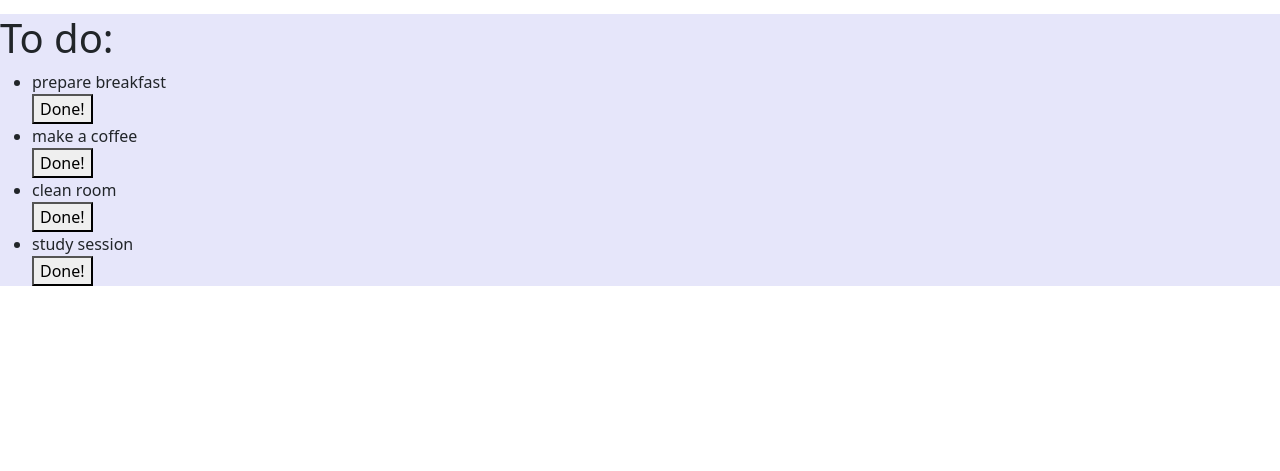
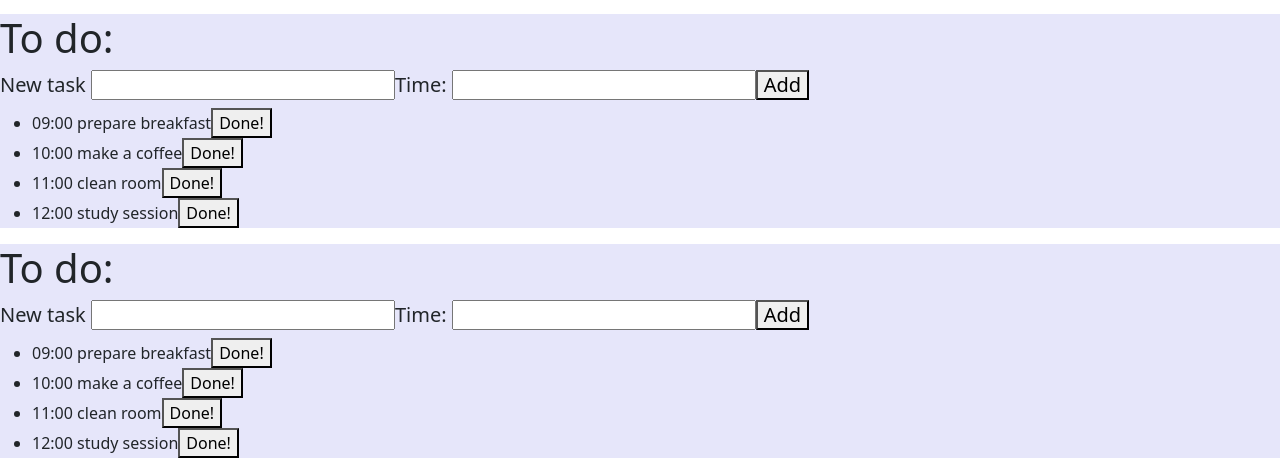
Before and after one commit to MirjanaPanic/learning-app, a React (Create React App) app: page / in a window 1280 px wide. Shown: the part 3514-3985 px from the top of the page. Before the commit the page ends 3816 px from the top, so only its background shows below. Built offline with nearby package versions, Linux system fonts and the light colour scheme.

Commit message:
ToDo - map() i for sa break

```diff
--- a/src/components/ArraysState.jsx
+++ b/src/components/ArraysState.jsx
@@ -1,4 +1,4 @@
-import { Fragment, useState } from "react";
+import { useState } from "react";
 
 export default function ArrayAdd() {
   const [zanimanja, setZanimanja] = useState([]);
@@ -27,37 +27,165 @@ export default function ArrayAdd() {
   );
 }
 
-export function ArrayRemove() {
+let nextId = 4; //u bazi id autoincrement.. :)
+export function ToDoMap() {
   let todo = [
-    { id: 1, task: "prepare breakfast" },
-    { id: 2, task: "make a coffee" },
-    { id: 3, task: "clean room" },
-    { id: 4, task: "study session" },
+    { id: 0, task: "prepare breakfast", time: "09:00" },
+    { id: 1, task: "make a coffee", time: "10:00" },
+    { id: 2, task: "clean room", time: "11:00" },
+    { id: 3, task: "study session", time: "12:00" },
   ];
 
   const [tasks, setTasks] = useState(todo); //inicijalizacija stanja, samo pre prvog rendera!
+  //novi task
+  const [task, setTask] = useState("");
+  const [time, setTime] = useState("");
+
+  function convertToMinutes(timeString) {
+    // Podeli string na sate i minute
+    const [hours, minutes] = timeString.split(":").map(Number);
+    // Vrati ukupne minute
+    return hours * 60 + minutes;
+  }
+
+  function handleAddClick(argument) {
+    let nadjen = argument;
+    let newTasks = [];
+    //u zavisnosti od time umetnuti
+    tasks.map((t, index) => {
+      if (!nadjen && convertToMinutes(time) < convertToMinutes(t.time)) {
+        //od tog indexa pomeriti
+        nadjen = true;
+        newTasks = [
+          ...tasks.slice(0, index),
+          { id: nextId++, task: task, time: time },
+          ...tasks.slice(index),
+        ];
+      } else if (!nadjen && index === tasks.length - 1) {
+        nadjen = true;
+
+        newTasks = [...tasks, { id: nextId++, task: task, time: time }];
+      }
+    });
+    setTasks(newTasks);
+    setTime("");
+    setTask("");
+  }
 
   return (
     <div style={{ backgroundColor: "lavender" }}>
       <h1> To do: </h1>
+      <h5>
+        New task{" "}
+        <input value={task} onChange={(e) => setTask(e.target.value)}></input>
+        Time:{" "}
+        <input value={time} onChange={(e) => setTime(e.target.value)}></input>
+        <button onClick={() => handleAddClick(false)}>Add</button>
+      </h5>
+
       <ul>
         {tasks.map((t) => (
-          <Fragment key={t.id}>
-            <li> {t.task}</li>
+          <li key={t.id}>
+            {" "}
+            {t.time} {t.task}
             <button
               onClick={() => {
                 //imam t.id i t.task dostupno, uhvacen task koji je kliknut i treba da se obrise
                 let unfinished = tasks.filter((td) => td.id !== t.id);
-                console.log(unfinished);
                 setTasks(unfinished);
               }}
             >
               {" "}
               Done!{" "}
             </button>
-          </Fragment>
+          </li>
         ))}
       </ul>
     </div>
   );
 }
+
+let nextIdd = 4; //u bazi id autoincrement.. :)
+export function ToDoFor() {
+  let todo = [
+    { id: 0, task: "prepare breakfast", time: "09:00" },
+    { id: 1, task: "make a coffee", time: "10:00" },
+    { id: 2, task: "clean room", time: "11:00" },
+    { id: 3, task: "study session", time: "12:00" },
+  ];
+
+  const [tasks, setTasks] = useState(todo); //inicijalizacija stanja, samo pre prvog rendera!
+  //novi task
+  const [task, setTask] = useState("");
+  const [time, setTime] = useState("");
+
+  function convertToMinutes(timeString) {
+    // Podeli string na sate i minute
+    const [hours, minutes] = timeString.split(":").map(Number);
+    // Vrati ukupne minute
+    return hours * 60 + minutes;
+  }
+
+  function handleAddClick() {
+    let nadjen = false;
+    let newTasks = [];
+
+    for (let index = 0; index < tasks.length; index++) {
+      if (
+        !nadjen &&
+        convertToMinutes(time) < convertToMinutes(tasks[index].time)
+      ) {
+        nadjen = true;
+        newTasks = [
+          ...tasks.slice(0, index),
+          { id: nextIdd++, task: task, time: time },
+          ...tasks.slice(index),
+        ];
+        break; // već si ubacio, možeš da izađeš iz petlje
+      }
+    }
+    if (!nadjen) {
+      newTasks = [...tasks, { id: nextIdd++, task: task, time: time }];
+    }
+    setTasks(newTasks);
+    setTime("");
+    setTask("");
+  }
+
+  return (
+    <div style={{ backgroundColor: "lavender" }}>
+      <h1> To do: </h1>
+      <h5>
+        New task{" "}
+        <input value={task} onChange={(e) => setTask(e.target.value)}></input>
+        Time:{" "}
+        <input value={time} onChange={(e) => setTime(e.target.value)}></input>
+        <button onClick={handleAddClick}>Add</button>
+      </h5>
+
+      <ul>
+        {tasks.map((t) => (
+          <li key={t.id}>
+            {" "}
+            {t.time} {t.task}
+            <button
+              onClick={() => {
+                //imam t.id i t.task dostupno, uhvacen task koji je kliknut i treba da se obrise
+                let unfinished = tasks.filter((td) => td.id !== t.id);
+                setTasks(unfinished);
+              }}
+            >
+              {" "}
+              Done!{" "}
+            </button>
+          </li>
+        ))}
+      </ul>
+    </div>
+  );
+}
+/*kada kliknem na dugme Done!, poziva se handler koji filtrira niz i izbacuje element koji zelim
+da izbacim iz niza. zatim pozivam setState da azuriram stanje. sta se onda desi? trigeruje se react koji kreira virtualni
+dom i koji bi trebalo da samo izbaci tu stavku u svom re-renderu? nece ponovo da izvrsava return deo funkcije?
+da li on izvrsi return deo, vidi kako se formiralo virtuelno dom stablo uporedi s prethodnim i samo
+azurira realni dom tj promena koja je kaze mu i taj delic samo se re-renderuje? */
--- a/src/index.js
+++ b/src/index.js
@@ -18,8 +18,7 @@ import Snap2 from "./components/Snap";
 import FuncSet from "./components/FunctionalSet";
 import SpreadObj from "./components/ObjectsState";
 import Immer from "./components/Immer";
-import ArrayAdd from "./components/ArraysState";
-import { ArrayRemove } from "./components/ArraysState";
+import ArrayAdd, { ToDoFor, ToDoMap } from "./components/ArraysState";
 
 //React ovde u root div u index.html renderuje sve ostalo, sve ove komponente koje se pozivaju u okviru render() funkcije.
 //INITIAL RENDER
@@ -46,7 +45,8 @@ root.render(
     <SpreadObj />
     <Immer />
     <ArrayAdd />
-    <ArrayRemove />
+    <ToDoMap />
+    <ToDoFor />
   </>
   //</React.StrictMode>
 );
```
